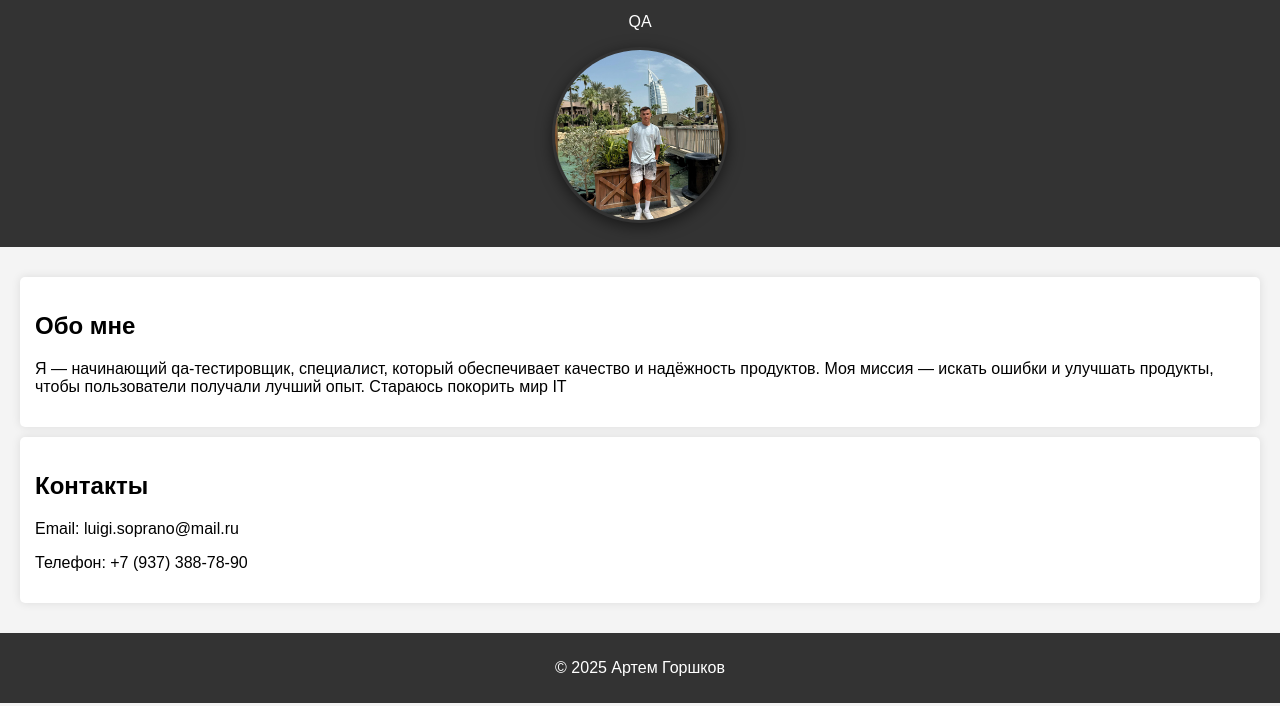
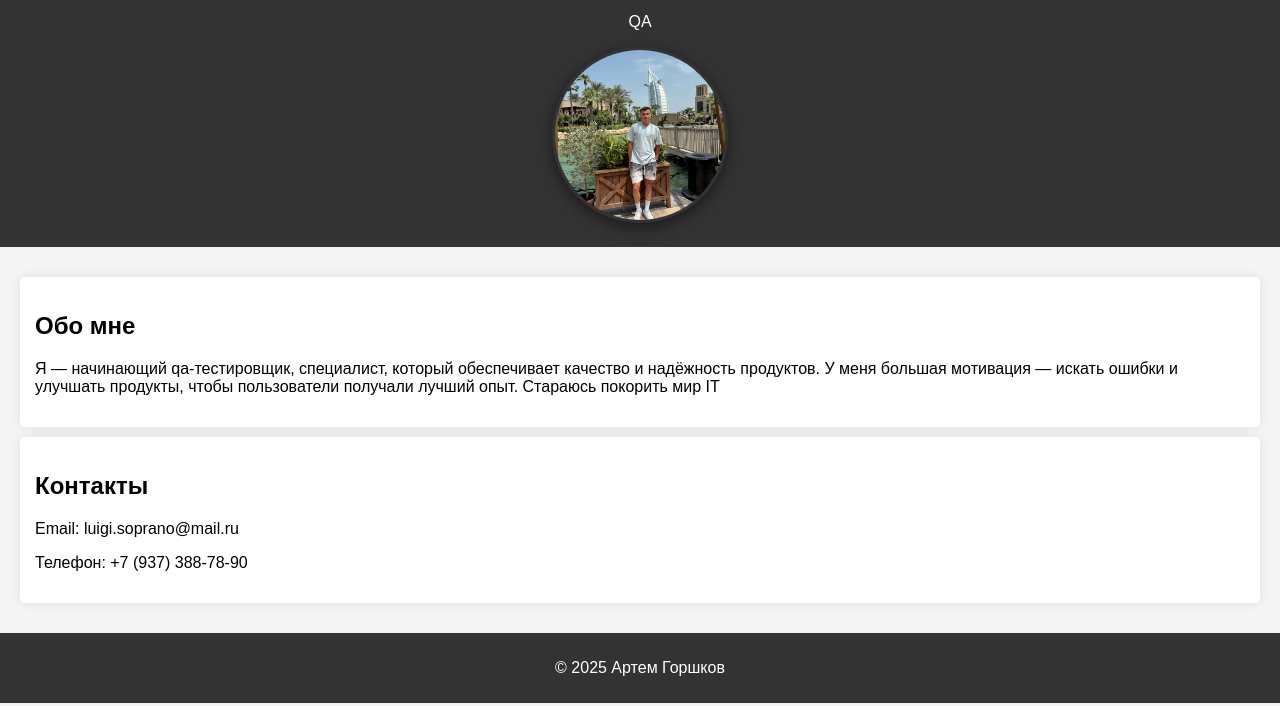
Before and after one commit to Artem-Gorshkov-qa/MY, a plain HTML site: page my/index.html in a window 1280 px wide. Shown: the part 94-800 px from the top of the page. Drawn offline with Linux system fonts and the light colour scheme.

Commit message:
Update index.html

```diff
--- a/my/index.html
+++ b/my/index.html
@@ -20,7 +20,7 @@
     <main>
         <section>
             <h2>Обо мне</h2>
-            <p>Я — начинающий qa-тестировщик, специалист, который обеспечивает качество и надёжность продуктов. Моя миссия — искать ошибки и улучшать продукты, чтобы пользователи получали лучший опыт. Стараюсь покорить мир IT</p>
+            <p>Я — начинающий qa-тестировщик, специалист, который обеспечивает качество и надёжность продуктов. У меня большая мотивация — искать ошибки и улучшать продукты, чтобы пользователи получали лучший опыт. Стараюсь покорить мир IT</p>
         </section>
         <section>
             <h2>Контакты</h2>
```
